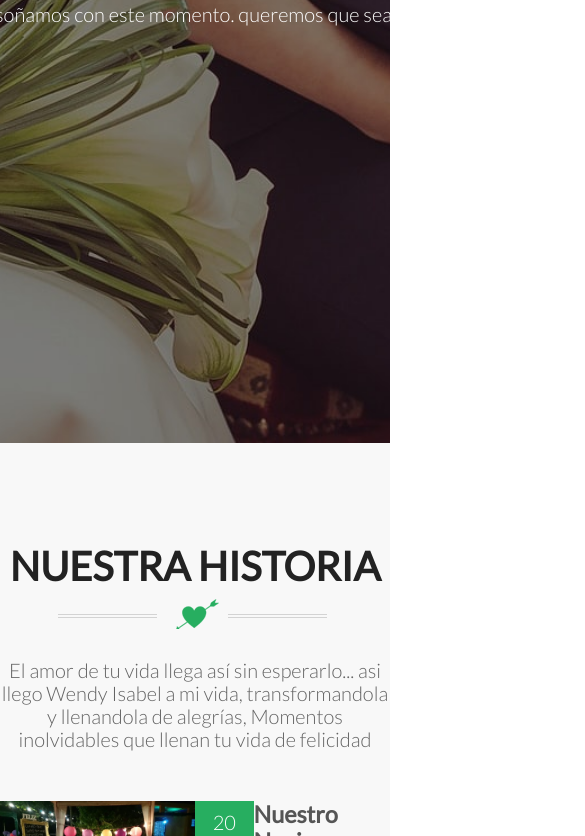
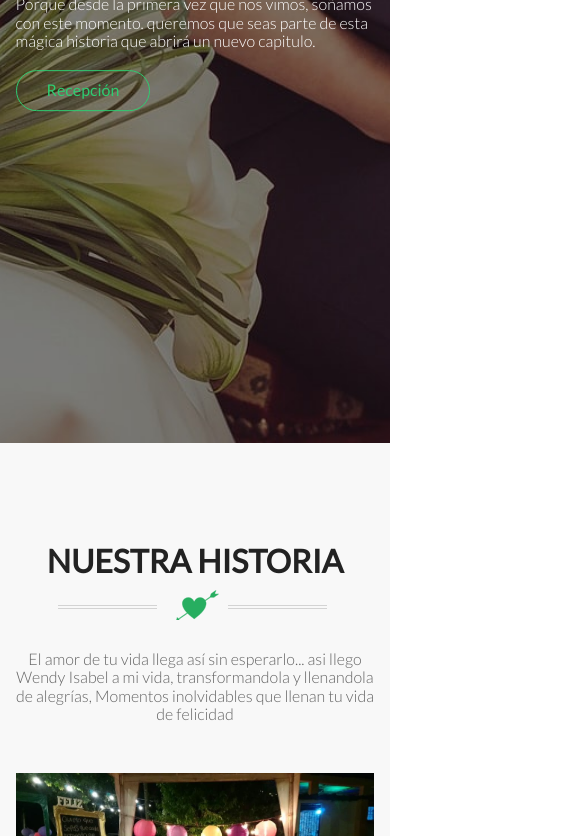
Before and after one commit to Warlock-developer/our-wedding, a plain HTML site: page index.html in a window 390 px wide. Shown: the part 401-1237 px from the top of the page, 585 px wide, since content can reach past the window. Drawn offline with Linux system fonts and the light colour scheme.

Commit message:
adding medias query

```diff
--- a/index.html
+++ b/index.html
@@ -1,9 +1,11 @@
 <!DOCTYPE html>
 <html lang="es">
     <head>
+        <meta name="viewport" content="width=device-width, initial-scale=1.0">
         <link rel="stylesheet" type="text/css" href="./vendors/css/normalize.css">
         <link rel="stylesheet" type="text/css" href="./vendors/css/grid.css">
         <link rel="stylesheet" type="text/css" href="./resources/css/style.css">
+        <link rel="stylesheet" type="text/css" href="./resources/css/queries.css">
         <link href="https://fonts.googleapis.com/css?family=Lato:100,300,300i,400" rel="stylesheet">
         <title>Nuestra Boda</title>
     </head>
--- /dev/null
+++ b/resources/css/queries.css
@@ -0,0 +1,38 @@
+
+/* big tablets to 1200px (widts smallers than the 1140pxpx row) */
+@media only screen and (max-width: 1200px) {
+    .hero-text-box {
+        width: 100%;
+        padding: 0 2%;
+    }
+
+    .row {
+        padding: 0 2%;
+    }
+}
+
+/* small tablets to big tables 768px to 1023px */
+@media only screen and (max-width: 1023px) {
+    body { font-size: 18px; }
+    section { padding: 60px 0; }
+
+    .row { padding: 0 4%; }
+}
+
+/* for small phones to small tablets from 481 to 767px */
+@media only screen and (max-width: 767px) {
+    body { font-size: 16px; }
+    section { padding:  30px 0; }
+
+    .row,
+    .hero-text-box { padding: 0 4%; }
+
+    .col { width: 100% }
+
+    .main-nav { display: none; }
+}
+
+/* for small phones 0 to 480px */
+@media only screen and (max-width: 480px) {
+
+}
```
